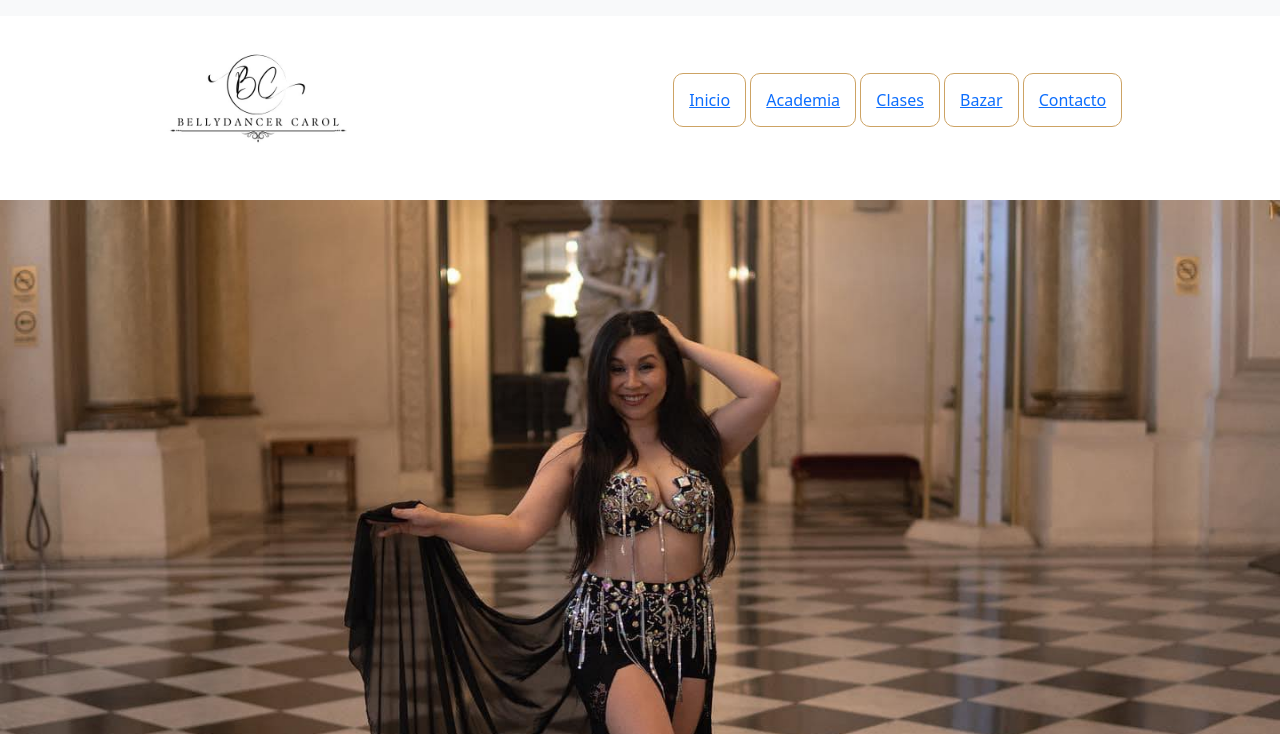
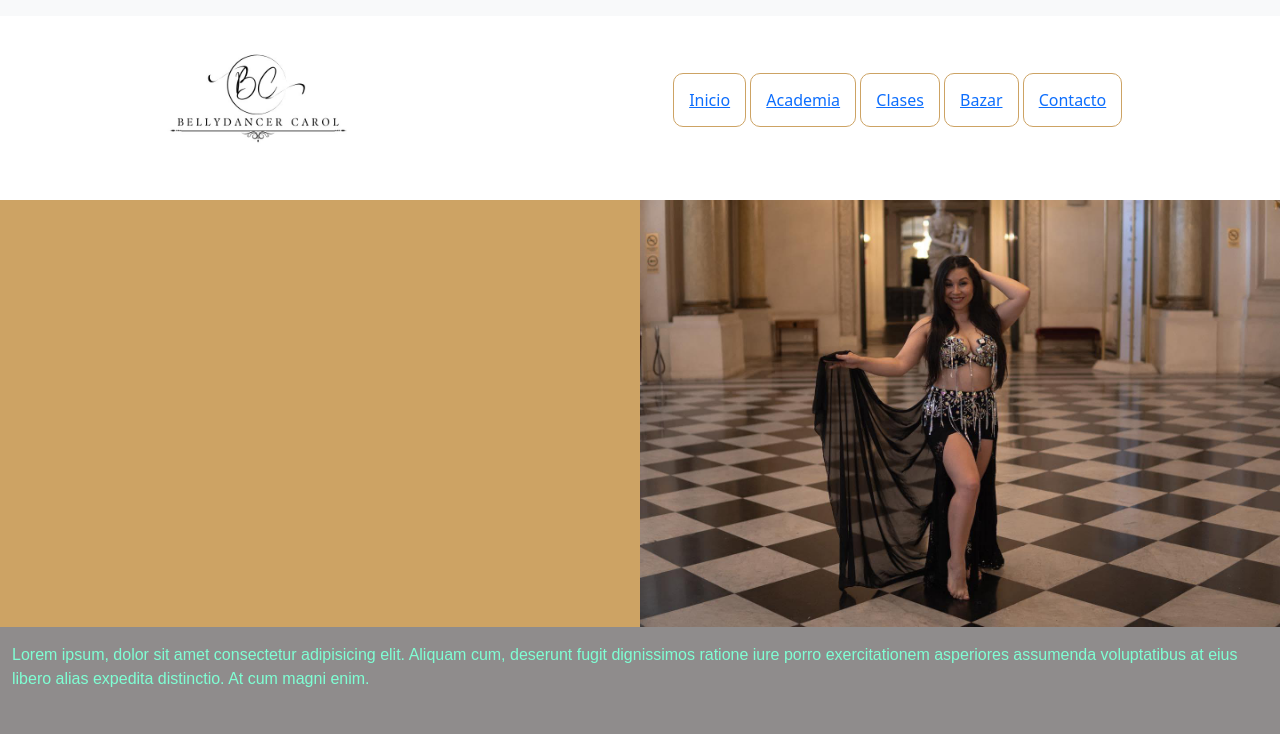
Before and after one commit to Ceci03cornejo/Coderhouse, a plain HTML site: page Index.html in a window 1280 px wide. Shown: the top 734 px of the page. Drawn offline with nearby package versions, Linux system fonts and the light colour scheme.

Commit message:
fix size banner img

```diff
--- a/Index.html
+++ b/Index.html
@@ -36,7 +36,7 @@
 
 
     <div class="imagen_banner">
-        <img class="col-12" src="./assets/images/fotos (2).jpg" alt="banner">
+        <img class="col-12 col-md-6" src="./assets/images/fotos (2).jpg" alt="banner">
     </div>
 
     <article class="article container-fluid">
```
